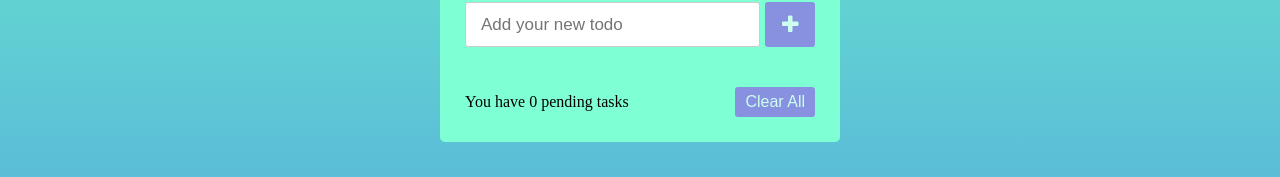
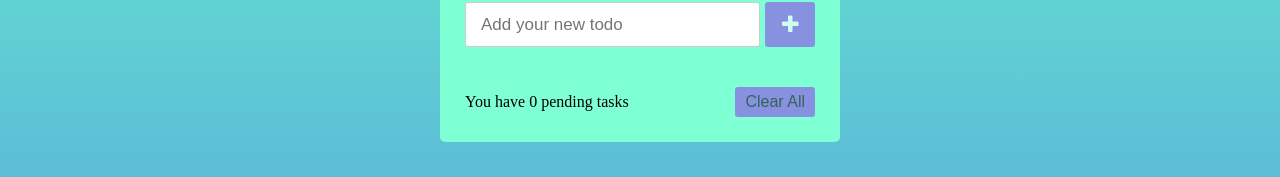
Before and after one commit to GSG-G11/Mostafa_TODO, a plain HTML site: page index.html in a window 1280 px wide. Shown: the part 197-374 px from the top of the page. Drawn offline with Linux system fonts and the light colour scheme.

Commit message:
uploading prject files

```diff
--- a/script.js
+++ b/script.js
@@ -2,6 +2,7 @@ const inputBox = document.querySelector(".inputField input");
 const addBtn = document.querySelector(".inputField button");
 const todoList = document.querySelector(".todoList");
 const deleteAllBtn = document.querySelector(".footer button");
+
 inputBox.onkeyup = () => {
   let userEnteredValue = inputBox.value;
   if (userEnteredValue.trim() != 0) {
@@ -37,6 +38,7 @@ function showTasks() {
     deleteAllBtn.classList.add("active");
   } else {
     deleteAllBtn.classList.remove("active");
+  }
   let newLiTag = "";
   listArray.forEach((element, index) => {
     newLiTag += `<li>${element}<span class="icon" onclick="deleteTask(${index})"><i class="fa fa-trash-o"></i></span></li>`;
@@ -52,10 +54,8 @@ function showTasks() {
   localStorage.setItem("New Todo", JSON.stringify(listArray));
   showTasks();
 }
-
 deleteAllBtn.onclick = () => {
   listArray = [];
   localStorage.setItem("New Todo", JSON.stringify(listArray));
   showTasks();
 };
-}
--- a/style.css
+++ b/style.css
@@ -110,7 +110,7 @@ body {
   border-radius: 3px;
   border: none;
   outline: none;
-  color: #fff;
+  color: rgb(0, 0, 0);
   font-weight: 400;
   font-size: 16px;
   margin-left: 5px;
```
Lines whose indentation alone changed are shown as unchanged.
